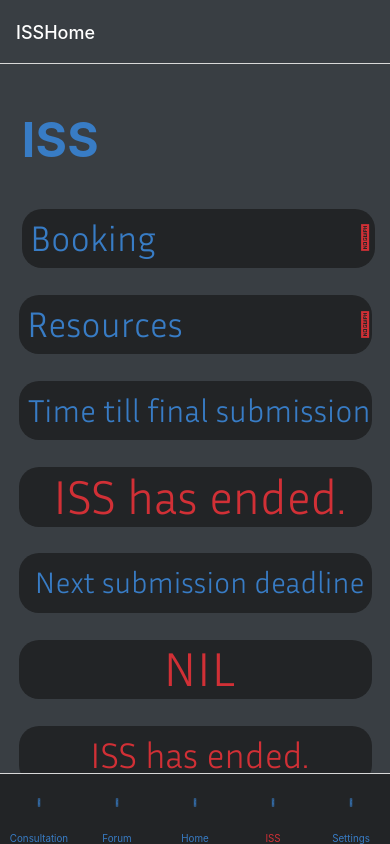
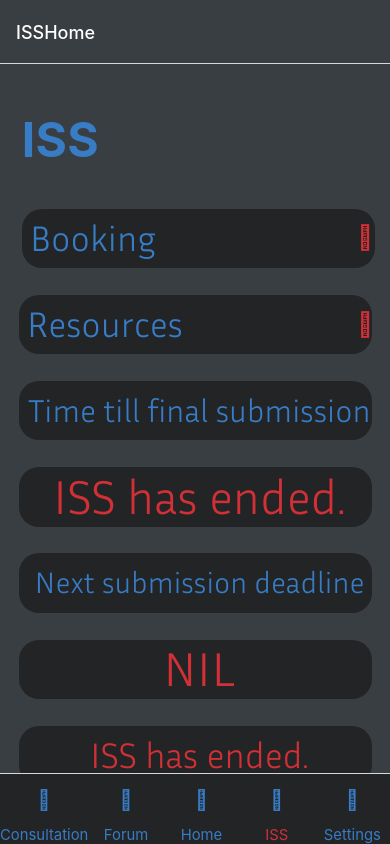
Before and after one commit to hihihii123/labX, a React Native app: screen /ISS in a window 390 px wide. Built offline with nearby package versions, Linux system fonts and the light colour scheme; a web font is replaced by a local one; what @react-native-firebase/auth, @react-native-google-signin/google-signin would draw is missing.

Commit message:
improvements to ui and logout
Added signout button, improved ui for login, better ui all around

```diff
--- a/Home.js
+++ b/Home.js
@@ -144,7 +144,7 @@ export default function Home({ navigation }) {
               headerShown: false,
               tabBarAllowFontScaling: true,
               tabBarLabelStyle: {
-                fontSize: 7 * Math.sqrt(heightScale ** 2 + widthScale ** 2),
+                fontSize: 15 * Math.min(widthScale, heightScale),
               },
 
             }}
@@ -154,7 +154,7 @@ export default function Home({ navigation }) {
               component={Consult}
               options={{
                 tabBarLabel: platform == "web" ? "Consultation" : "",
-                tabBarIcon: () => <Text style={styles.textSFPRO}>􀉬</Text>,
+                tabBarIcon: () => <Text style={styles.textSFPROLG}>􀉬</Text>,
               }}
             />
             <Tab.Screen
@@ -162,7 +162,7 @@ export default function Home({ navigation }) {
               component={ForumHomePage}
               options={{
                 tabBarLabel: platform == "web" ? "Forum" : "",
-                tabBarIcon: () => <Text style={styles.textSFPRO}>􀌥</Text>,
+                tabBarIcon: () => <Text style={styles.textSFPROLG}>􀌥</Text>,
                 lazy: true,
               }}
               listeners={({ navigation, route }) => ({
@@ -180,7 +180,7 @@ export default function Home({ navigation }) {
               component={HomeScreen}
               options={{
                 tabBarLabel: platform == "web" ? "Home" : "",
-                tabBarIcon: () => <Text style={styles.textSFPRO}>􀎟</Text>,
+                tabBarIcon: () => <Text style={styles.textSFPROLG}>􀎟</Text>,
               }}
             />
             <Tab.Screen
@@ -188,7 +188,7 @@ export default function Home({ navigation }) {
               component={MainISSNav}
               options={{
                 tabBarLabel: platform == "web" ? "ISS" : "",
-                tabBarIcon: () => <Text style={styles.textSFPRO}>􀝞</Text>,
+                tabBarIcon: () => <Text style={styles.textSFPROLG}>􀝞</Text>,
               }}
             />
             <Tab.Screen
@@ -197,7 +197,7 @@ export default function Home({ navigation }) {
               children={() => <Login loggedIn={loggedin} setLoggedIn={setLoggedin} />}
               options={{
                 tabBarLabel: platform == "web" ? "Settings" : "",
-                tabBarIcon: () => <Text style={styles.textSFPRO}>􀣌</Text>,
+                tabBarIcon: () => <Text style={styles.textSFPROLG}>􀣌</Text>,
                 lazy: true
               }}
             />
@@ -241,7 +241,15 @@ export const styles = StyleSheet.create({
   textSFPRO: {
     color: "#387CC5",
     fontFamily: "SF Pro Display",
-    fontSize: 7 * widthScale,
+    fontSize: 7 * Math.min(widthScale, heightScale),
+    fontStyle: "normal",
+    fontWeight: "300",
+    letterSpacing: 0.128 * widthScale,
+  },
+  textSFPROLG: {
+    color: "#387CC5",
+    fontFamily: "SF Pro Display",
+    fontSize: 20 * Math.min(widthScale, heightScale),
     fontStyle: "normal",
     fontWeight: "300",
     letterSpacing: 0.128 * widthScale,
--- a/ISS.js
+++ b/ISS.js
@@ -7,6 +7,7 @@ import {
   Dimensions,
   Pressable,
   Button,
+  SafeAreaView,
 } from "react-native";
 import { createNativeStackNavigator } from "@react-navigation/native-stack";
 import { useFonts } from "expo-font";
@@ -38,7 +39,7 @@ function ISSHome({ navigation }) {
   });
 
   return (
-    <View style={styles.iss}>
+    <SafeAreaView style={styles.iss}>
       <View style={[styles.appearanceParent, styles.appearanceLayout]}>
         <View style={[styles.appearance, styles.appearanceLayout]}>
           <View style={[styles.apperance, styles.issChildPosition]} />
@@ -91,7 +92,7 @@ function ISSHome({ navigation }) {
       <Text style={[styles.text7, styles.textTypo1]}>􀆊</Text>
       <Text style={[styles.text6, styles.textTypo1]}>􀆊</Text>
 
-      </View>
+      </SafeAreaView>
 
   );
 }
--- a/Login.js
+++ b/Login.js
@@ -7,7 +7,7 @@ import {
   sendEmailVerification,
   updateCurrentUser,
 } from "firebase/auth";
-import { View, Text, Button, Platform } from "react-native";
+import { View, Text, Button, Platform, SafeAreaView } from "react-native";
 
 import { UserContext } from "./usercontextslave";
 import auth, { firebase } from '@react-native-firebase/auth';
@@ -72,22 +72,40 @@ const signin = async () => {
     setLoading(false);
   }
 };
+function signout() {
+  if (platform === "web") {
+    FIREBASE_AUTH.signOut()
+    .then(() => setLoggedIn(false))
+      .then(() => console.log('Signed out'))
+  } else {
+  auth(FIREBASE_APP_MOBILE).signOut()
+.then(() => setLoggedIn(false))
+  .then(() => console.log('Signed out'))
+  } }
 
   return (
-    <View style={styles.MainPage}>
-      <View>
-        <Text style={styles.header}>Log in</Text>
+    <SafeAreaView style={styles.MainPage}>
+      <View style={{flex: 10}}>
+        <Text style={styles.header}>{loggedIn ? "Sign out" : "Log in"}</Text>
         <Button
           style={styles.Text}
-          title="Log in with Google"
-          onPress={() => signin() .then(() => console.log('Signed in with google'))}
+          title={loggedIn ? "Sign out" : "Log in with google"}
+          onPress={() =>
+            {if (!loggedIn) {
+              signin()
+            .then(() => console.log('Signed in with google'))
+            } else {
+              signout();
+            }
+          }}
           disabled={loading}
         />
       </View>
 
-      <Text style={{ fontSize: 20, color: "#fff" }}>
+      <Text style={{ fontSize: 20, color: "#fff", flex: 3 }}>
         {loggedIn ? platform === "web" ? user.email : user.user.email : "Sign in"}
       </Text>
-    </View>
+      <View style={{flex: 1}} />
+    </SafeAreaView>
   );
 }
--- a/consultPage.js
+++ b/consultPage.js
@@ -1,5 +1,5 @@
 import * as React from "react";
-import {StyleSheet, View, Text, Image, Dimensions} from "react-native";
+import {StyleSheet, View, Text, Image, Dimensions, SafeAreaView} from "react-native";
 import { useFonts } from "expo-font";
 import {Picker} from "@react-native-picker/picker";
 const { width: SCREEN_WIDTH, height: SCREEN_HEIGHT } = Dimensions.get('window');
@@ -20,7 +20,7 @@ export const ConsultationFixed = () => {
 	  });
 	  const [selectedperson, setSelectedperson] = React.useState();
   	return (
-    		<View style={styles.consultationFixed}>
+    		<SafeAreaView style={styles.consultationFixed}>
       			<View style={styles.consultationFixedChild} />
 
 
@@ -73,7 +73,7 @@ export const ConsultationFixed = () => {
         				<Text style={[styles.request, styles.text5Typo]}>Request</Text>
       			</View>
       			<Image style={[styles.sendFilledIcon, styles.sendFilledIconLayout]} resizeMode="cover" source="send-filled.png" />
-    		</View>);
+    		</SafeAreaView>);
 };
 
 
```
